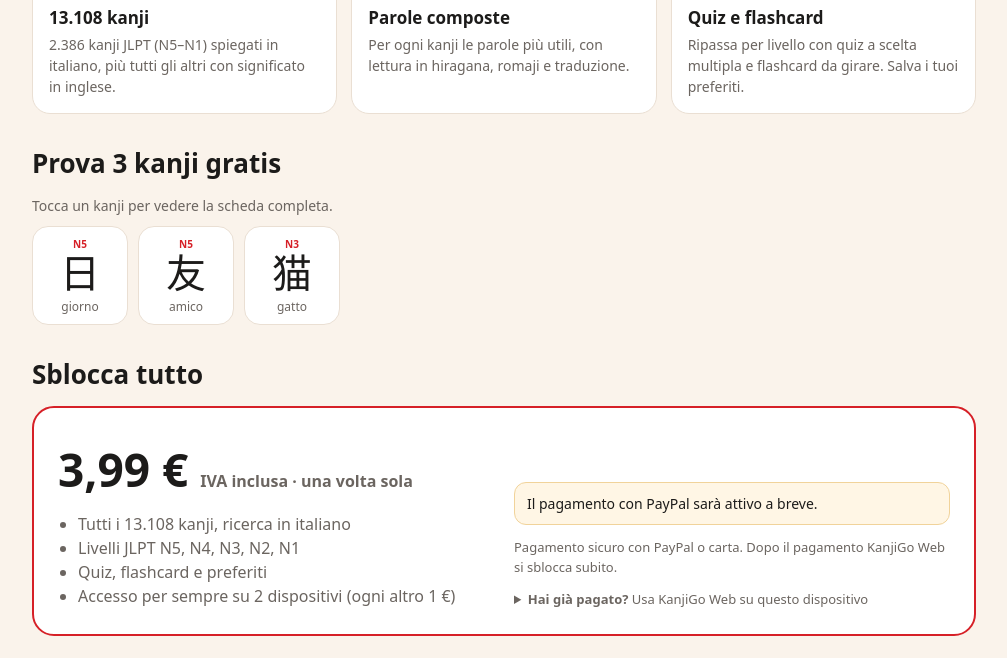
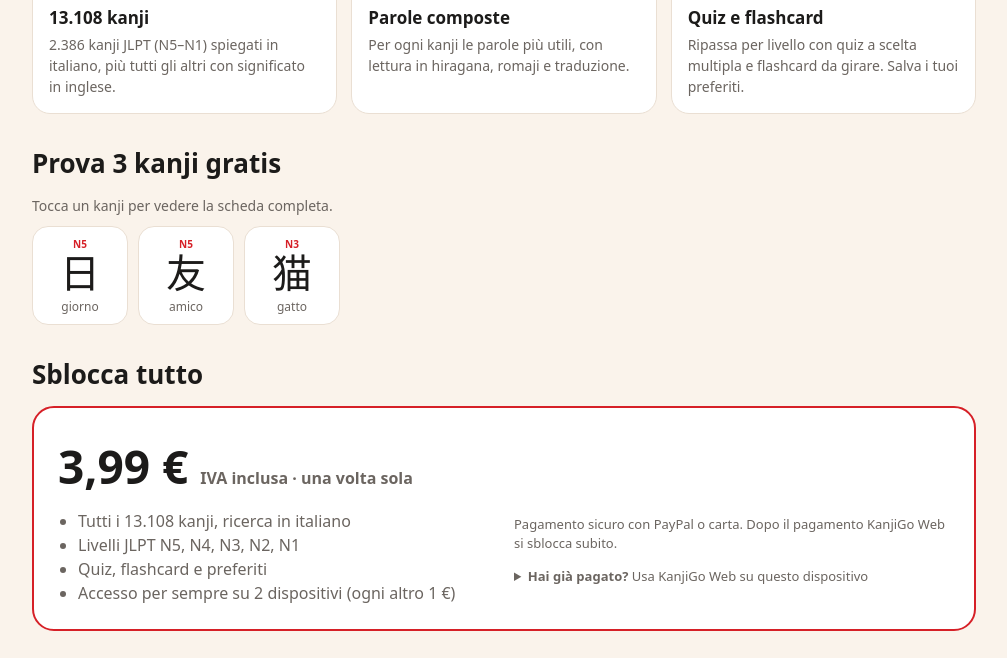
Before and after one commit to zeuslab58100-sys/aledevelop, a plain HTML site: page kanjigo/index.html in a window 1280 px wide. Shown: the part 768-1426 px from the top of the page, without its empty margins (136-1143 px from the left). Drawn offline with Linux system fonts and the light colour scheme.

Commit message:
Add files via upload

```diff
--- a/kanjigo/index.html
+++ b/kanjigo/index.html
@@ -206,8 +206,8 @@ footer{margin:40px 0 0;padding:22px 0 40px;border-top:1px solid var(--line);font
 <script>
 /* ======== CONFIG ======== */
 const CONFIG = {
-  paypalClientId: "",          // Client ID "Live" di PayPal (pubblico)
-  apiBase: "",                 // indirizzo del guardiano Cloudflare, es. https://kanjigo-web-api.xxx.workers.dev
+  paypalClientId: "BAADbR23X1F94C_WdctYujI4l_j9LnX_xXMf3olK_2c29okZuMu2uan4T6lTA6Dxvz3Y8jcIpMU6gUs9Ys",          // Client ID "Live" di PayPal (pubblico)
+  apiBase: "https://kanjigo-web-api.foodsavetime-family.workers.dev",                 // indirizzo del guardiano Cloudflare, es. https://kanjigo-web-api.xxx.workers.dev
   currency: "EUR",
 };
 /* ======================== */
```
